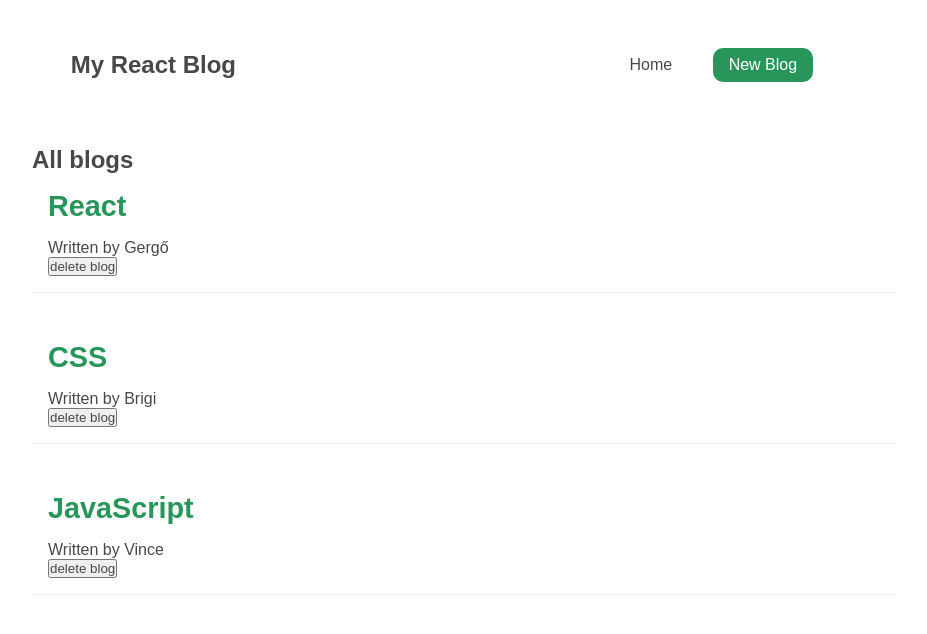
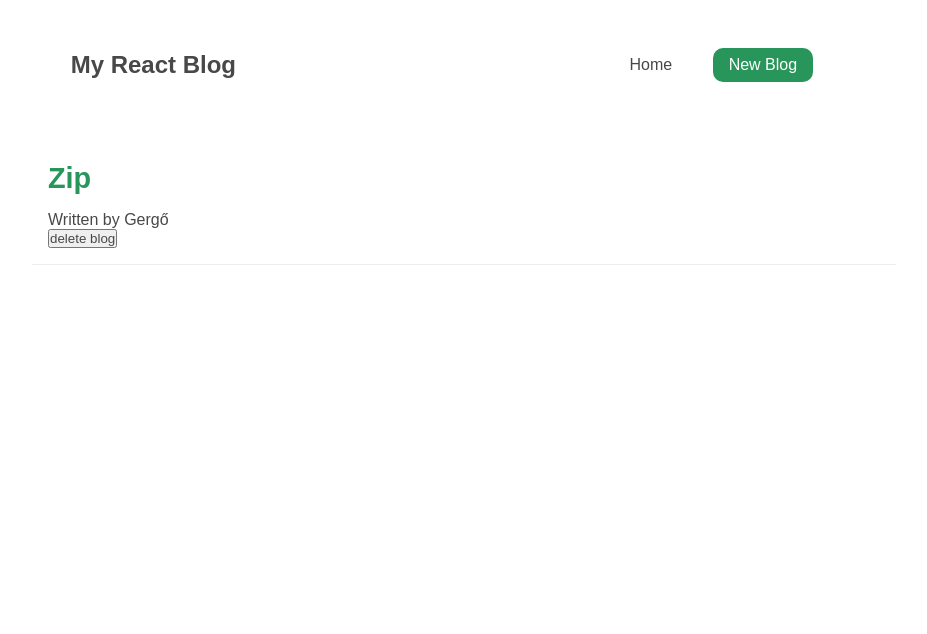
Before and after one commit to gerry9009/basic-react-blog, a React (Create React App) app: page / in a window 1280 px wide. Shown: the top 634 px of the page, without its empty margins (176-1103 px from the left). Built offline with nearby package versions, Linux system fonts and the light colour scheme; data requests are answered from the project's data file; a web font is replaced by a local one.

Commit message:
created custom hook and local database

```diff
--- /dev/null
+++ b/data/db.json
@@ -0,0 +1,10 @@
+{
+  "blogs": [
+    {
+      "title": "Zip",
+      "body": "lorem ipsum...",
+      "author": "Gergő",
+      "id": 12
+    }
+  ]
+}
--- /dev/null
+++ b/src/assets/useFetch.js
@@ -0,0 +1,38 @@
+// custom hook in react need to start with use
+
+import { useState, useEffect } from "react";
+
+const useFetch = (url) => {
+  const [data, setData] = useState(null);
+  const [isPending, setIsPending] = useState(true);
+  const [error, setError] = useState(null);
+
+  useEffect(() => {
+    /**
+     * /blogs           get ->          fetch all blogs
+     * /blogs/{id}      get ->          fetch a single blog
+     * /blogs           post ->         add a new blog
+     * /blogs/{id}      delete ->       Delete a blog
+     */
+    fetch(url)
+      .then((resp) => {
+        if (!resp.ok) {
+          throw Error("could not fetch the data for that resource");
+        }
+        return resp.json();
+      })
+      .then((data) => {
+        setData(data);
+        setIsPending(false);
+        setError(null);
+      })
+      .catch((err) => {
+        setIsPending(false);
+        setError(err.message);
+      });
+  }, [url]);
+
+  return { data, isPending, error };
+};
+
+export default useFetch;
--- a/src/components/Home.js
+++ b/src/components/Home.js
@@ -1,23 +1,29 @@
-import { useState } from "react";
+import { useState, useEffect } from "react";
+import useFetch from "../assets/useFetch";
 import BlogList from "./BlogList";
-
+/*
+{
+      "title": "Zip",
+      "body": "lorem ipsum...",
+      "author": "Gergő",
+      "id": 12
+    }
+*/
 const Home = () => {
-  const [blogs, setBlogs] = useState([
-    { title: "React", body: "lorem ipsum...", author: "Gergő", id: 1 },
-    { title: "CSS", body: "lorem ipsum...", author: "Brigi", id: 2 },
-    { title: "JavaScript", body: "lorem ipsum...", author: "Vince", id: 3 },
-  ]);
+  const { data, isPending, error } = useFetch("http://localhost:8000/blogs");
 
   const handleDelete = (id) => {
-    setBlogs((blogs) => blogs.filter((blog) => blog.id !== id));
+    //fetch(`http://localhost:8000/blogs/${id}`, { method: "DELETE" });
   };
 
   return (
     <div className="home">
-      <h2>All blogs</h2>
-      {blogs.map((blog) => (
-        <BlogList blog={blog} handleDelete={handleDelete} key={blog.id} />
-      ))}
+      {error && <div>{error}</div>}
+      {isPending && <div>Loading...</div>}
+      {data &&
+        data.map((blog) => (
+          <BlogList blog={blog} handleDelete={handleDelete} key={blog.id} />
+        ))}
     </div>
   );
 };
```
